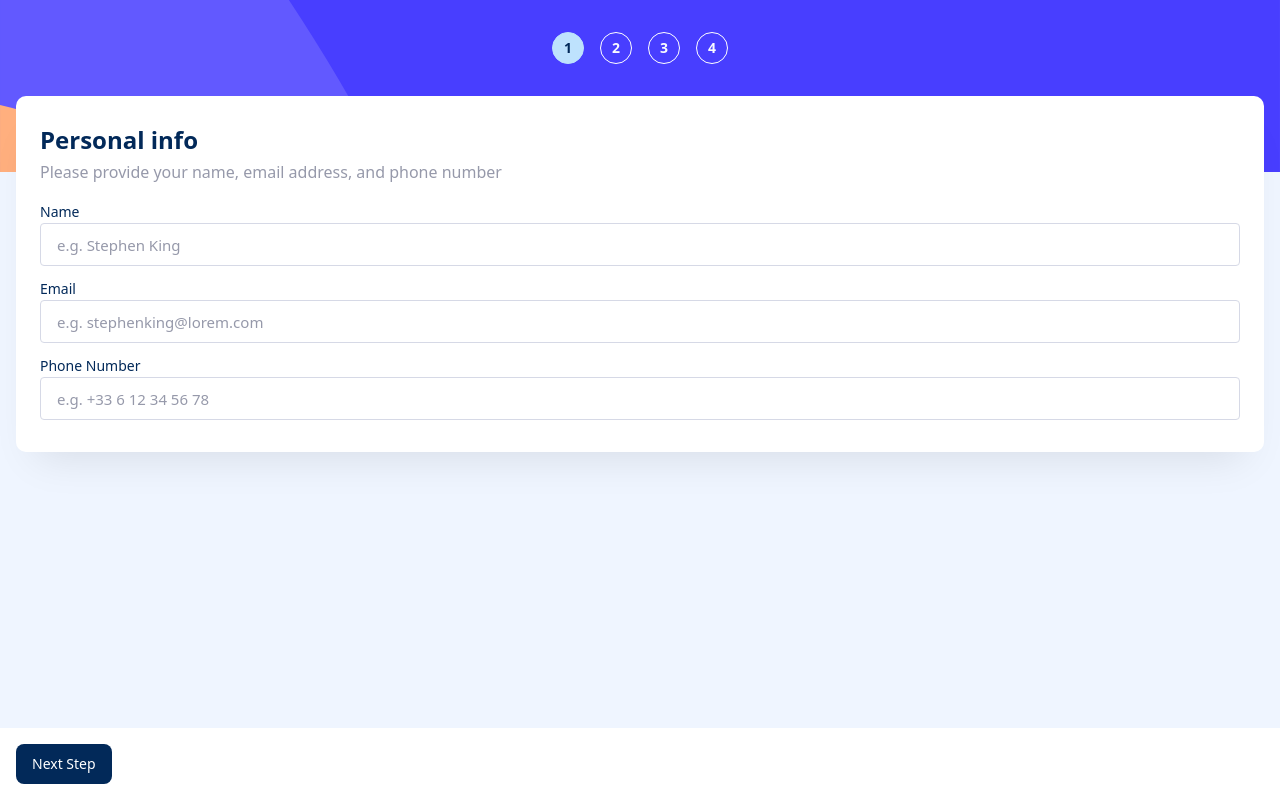
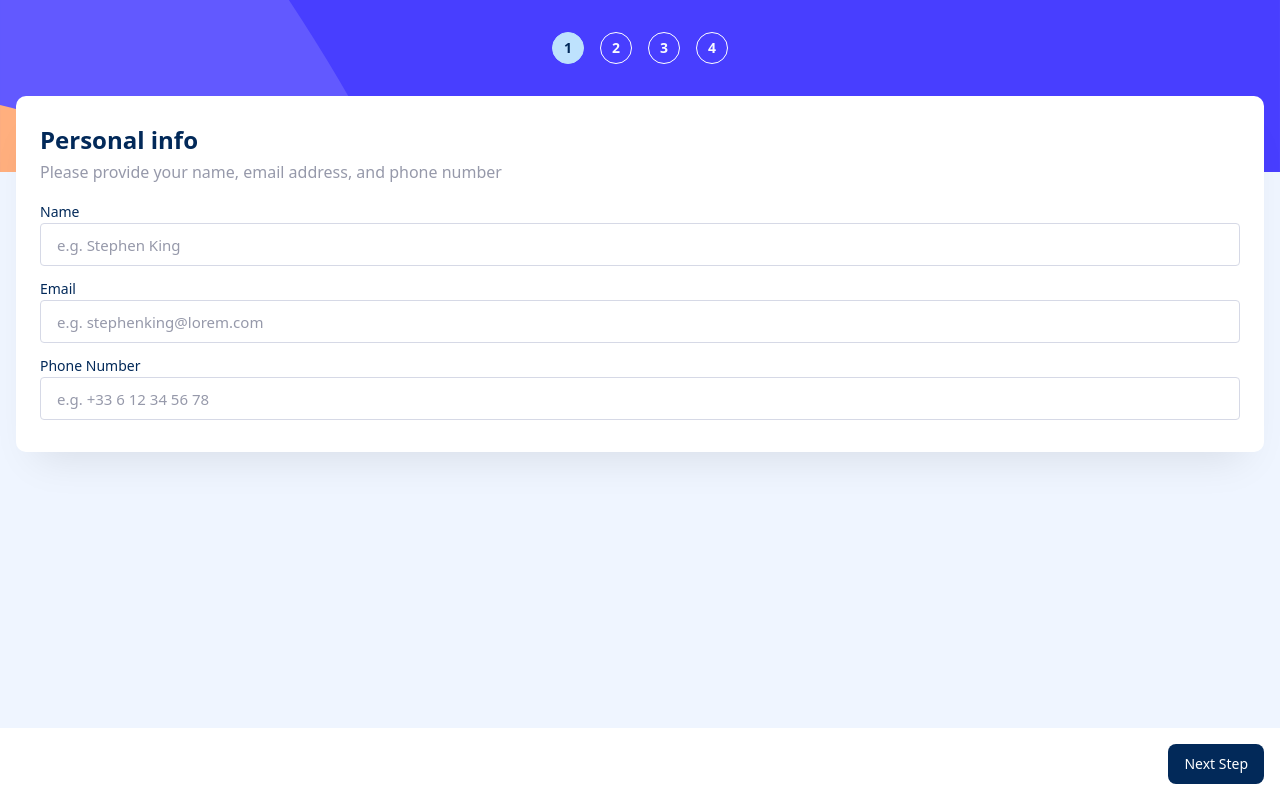
Before and after one commit to Newpoki/frontendmentor-multistep-form, a React (Vite) app: page / in a window 1280 px wide. Built offline with nearby package versions, Linux system fonts and the light colour scheme.

Commit message:
fix: next step button on personal infos step

```diff
--- a/src/subscription-forms/personal-info/subscription-forms-personal-infos.tsx
+++ b/src/subscription-forms/personal-info/subscription-forms-personal-infos.tsx
@@ -43,7 +43,7 @@ export const SubscriptionFormsPersonalInfos = ({ subscriptionWizard }: Props) =>
                 description="Please provide your name, email address, and phone number"
                 actions={
                     <>
-                        <Button>next step</Button>
+                        <Button className="ml-auto">next step</Button>
                     </>
                 }
             >
```
